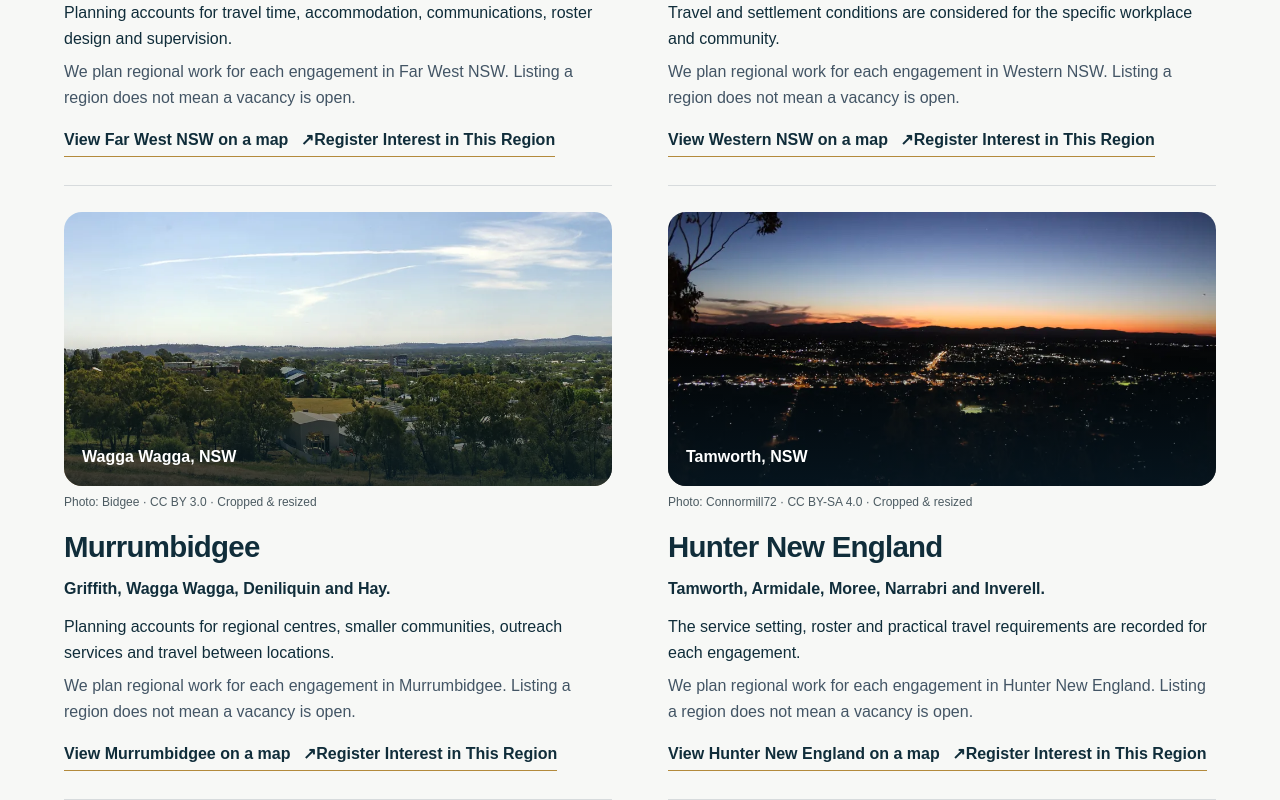
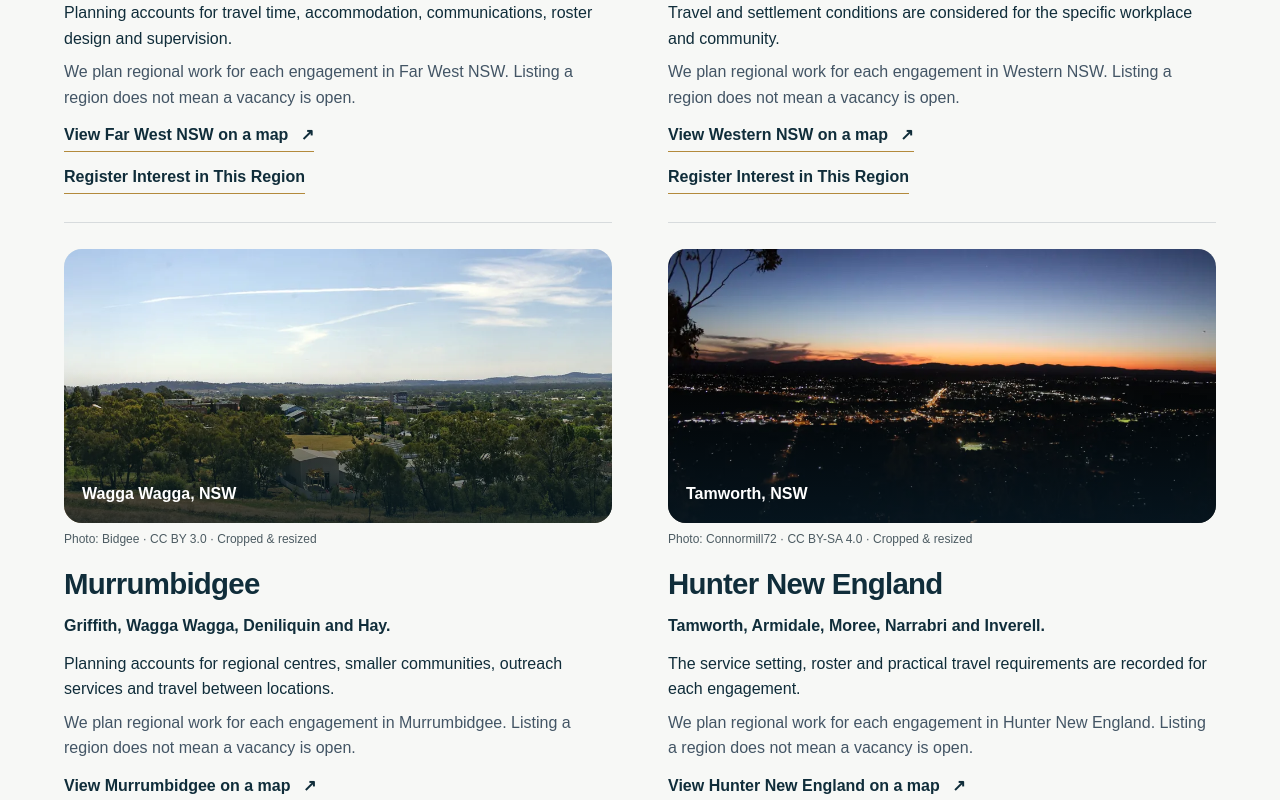
Before and after one commit to wgsaus-dotcom/Healthplus, a Next.js app: page /employers in a window 1280 px wide. Shown: the part 3060-3860 px from the top of the page. Built offline with nearby package versions, Linux system fonts and the light colour scheme.

Commit message:
Separate regional map and registration links for clear touch targets

```diff
--- a/app/region-photos.css
+++ b/app/region-photos.css
@@ -9,3 +9,4 @@
 .region-photo figcaption a:focus-visible { outline:2px solid #102d3a; outline-offset:3px; }
 .worker-region-list article:first-child { grid-column:1/-1; }
 @media(max-width:600px) { .region-photo-frame { border-radius:14px; } }
+.employer-regions article > .inner-link { display:table; margin-top:12px; }
```
